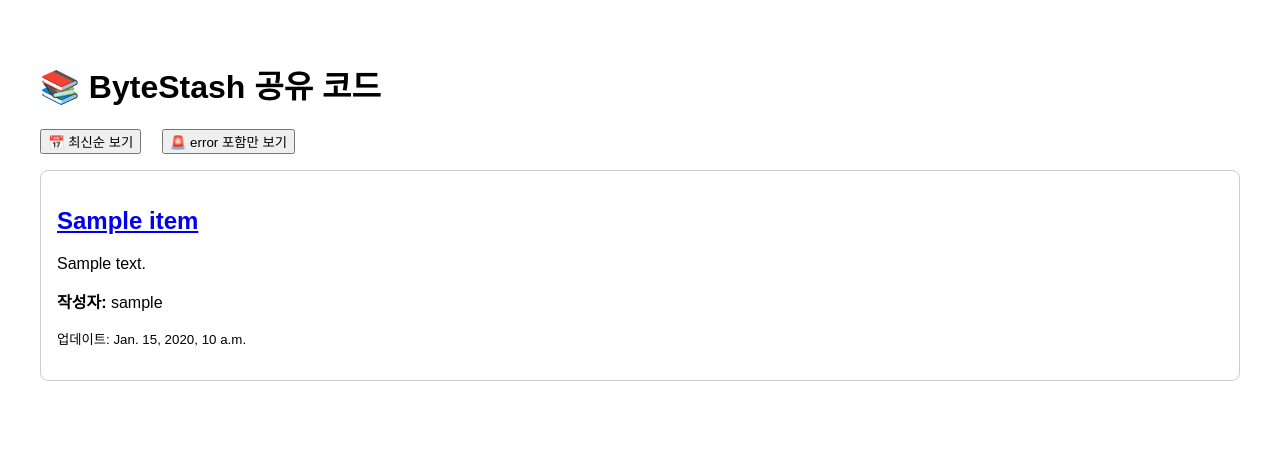
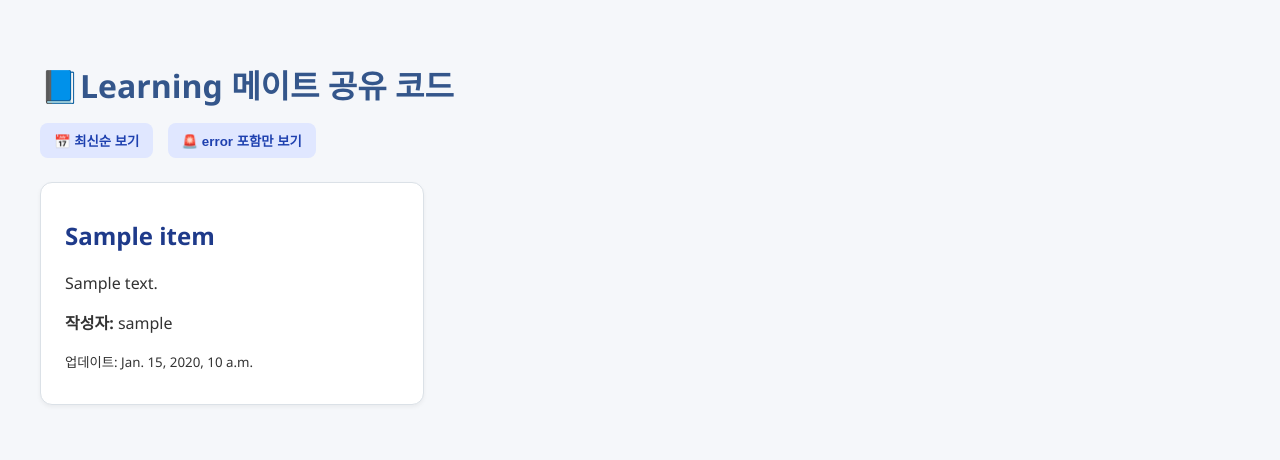
Before and after one commit to songkungsun/2-project-web-learnig-mate, a Django app: page /snippets/ in a window 1280 px wide. Shown: the top 460 px of the page. Run offline with Django 5.2, Linux system fonts and the light colour scheme; tables that the repository leaves empty hold one stand-in row (values such as "Sample post"); a database or web service that is not in the repository returns one stand-in record (values such as "Sample title"); data that the repository does not hold is empty.

Commit message:
add design

```diff
--- a/bytestash_web/viewer/templates/snippet_list.html
+++ b/bytestash_web/viewer/templates/snippet_list.html
@@ -1,22 +1,89 @@
 <!DOCTYPE html>
 <html>
 <head>
-  <title>공유된 코드 스니펫</title>
+  <title>Learning 메이트 - 공유된 코드</title>
   <style>
-    body { font-family: Arial, sans-serif; padding: 2rem; }
-    .snippet { border: 1px solid #ccc; padding: 1rem; margin-bottom: 1rem; border-radius: 8px; }
-    .controls { margin-bottom: 1rem; }
-    button { margin-right: 1rem; }
+    body {
+      font-family: 'Segoe UI', sans-serif;
+      background-color: #f5f7fa;
+      color: #333;
+      padding: 2rem;
+    }
+
+    .snippet {
+      background-color: #fff;
+      border: 1px solid #dbe1e7;
+      border-radius: 12px;
+      box-shadow: 0 2px 4px rgba(0,0,0,0.05);
+      padding: 1rem 1.5rem;
+      margin-bottom: 1.5rem;
+      transition: all 0.2s ease;
+    }
+
+    .snippet:hover {
+      box-shadow: 0 4px 8px rgba(0,0,0,0.08);
+    }
+
+    h1 {
+      color: #34568B;
+      margin-bottom: 1rem;
+    }
+
+    .controls {
+      margin-bottom: 1.5rem;
+    }
+
+    .controls button {
+      background-color: #e0e7ff;
+      border: none;
+      color: #1e40af;
+      padding: 8px 14px;
+      margin-right: 10px;
+      border-radius: 8px;
+      cursor: pointer;
+      font-weight: bold;
+    }
+
+    .controls button:hover {
+      background-color: #c7d2fe;
+    }
+
+    a {
+      text-decoration: none;
+      color: #1e3a8a;
+    }
+
+    a:hover {
+      text-decoration: underline;
+    }
+
+    pre {
+      background-color: #f0f4f8;
+      border-left: 4px solid #1e40af;
+      padding: 1rem;
+      font-family: 'Courier New', monospace;
+      border-radius: 6px;
+      overflow-x: auto;
+    }
+
+    .snippet-grid {
+      display: grid;
+      grid-template-columns: repeat(auto-fill, minmax(300px, 1fr));
+      gap: 1.5rem;
+    }
+
   </style>
 </head>
 <body>
-  <h1>📚 ByteStash 공유 코드</h1>
+  <h1 style="font-size: 2rem;">
+    📘<strong>Learning 메이트</strong> 공유 코드
+  </h1>
 
   <div class="controls">
     <a href="?filter=all"><button>📅 최신순 보기</button></a>
     <a href="?filter=error"><button>🚨 error 포함만 보기</button></a>
   </div>
-
+  <div class="snippet-grid">
     {% for snippet in snippets %}
       <div class="snippet">
         <h2>
@@ -29,5 +96,6 @@
     {% empty %}
       <p>데이터가 없습니다.</p>
     {% endfor %}
+  </div>
 </body>
 </html>
```
Also changed, not shown: bytestash_web/viewer/templates/snippet_detail.html (+52 -5 lines). Lines whose indentation alone changed are shown as unchanged.
